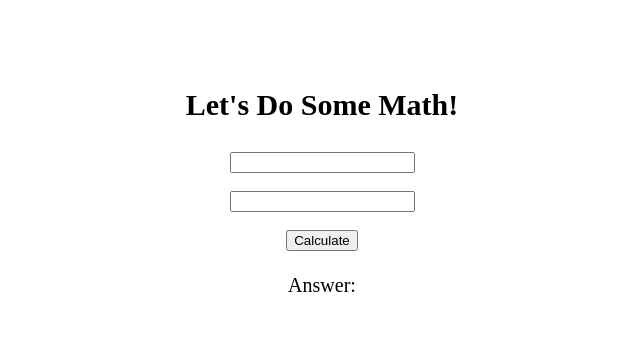
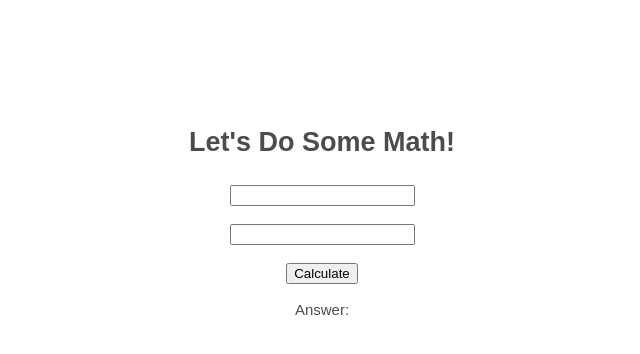
Before and after one commit to sbesozzi/JavaScript-Simple-Calculator, a plain HTML site: page index.html in a window 1280 px wide. Shown: the whole page, without its empty margins (318-958 px from the left). Drawn offline with Linux system fonts and the light colour scheme.

Commit message:
Edited text fonts, color & sizes

```diff
--- a/index.html
+++ b/index.html
@@ -9,10 +9,11 @@
 <body>
 
 <div class="container">
+  <div class="box">
 
 <h3>Let's Do Some Math!</h3>
 
-<input type="text" id="num_one" />
+<input type ="text" id="num_one" />
 <br /><br />
 <input type="text" id="num_two" />
 <br /><br />
@@ -24,6 +25,7 @@
 </div>
 
 </div>
+</div>
 
   <script src="main.js"></script>
 
--- a/main.css
+++ b/main.css
@@ -1,13 +1,35 @@
 .container {
+  margin: 5px;
   text-align: center;
-  padding-top: 50px;
-  padding-bottom: 50px;
+
+}
+
+.box {
+  height: 400;
+  width: 300;
 }
 
 .container h3 {
-  font-size: 30px;
+  padding-top: 100px;
+  font-size: 27px;
+  font-family: 'Muli', sans-serif;
+  font-weight: light 300;
+  color: #4C4C4C;
+}
+
+
+
+
+.calculateBtn {
+  font-family: 'Muli', sans-serif;
+  font-size: 10px;
+
+
 }
 
 .answer {
-  font-size: 20px;
+  font-size: 15px;
+  font-family: 'Muli', sans-serif;
+  font-weight: normal 400;
+  color: #4C4C4C;
 }
```
